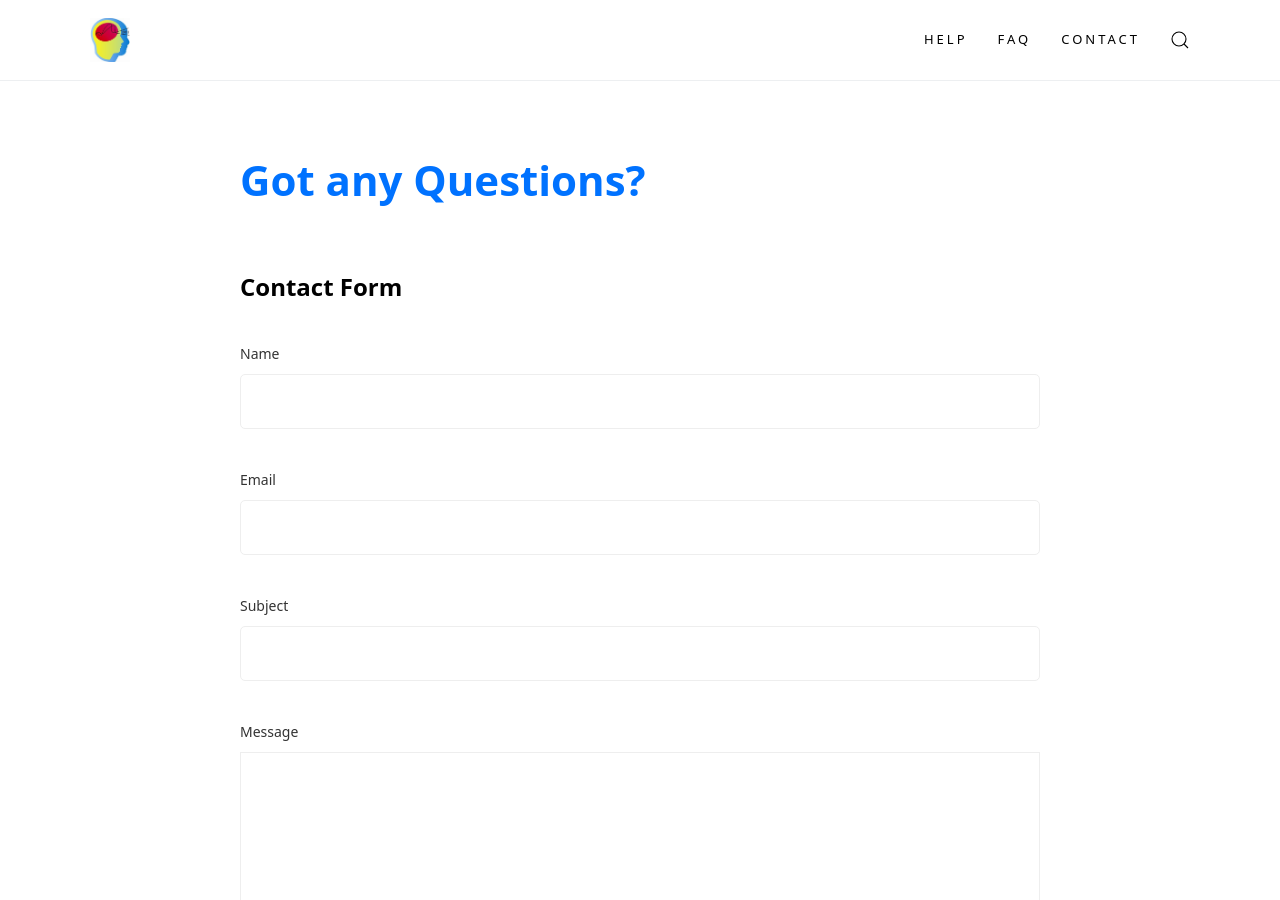
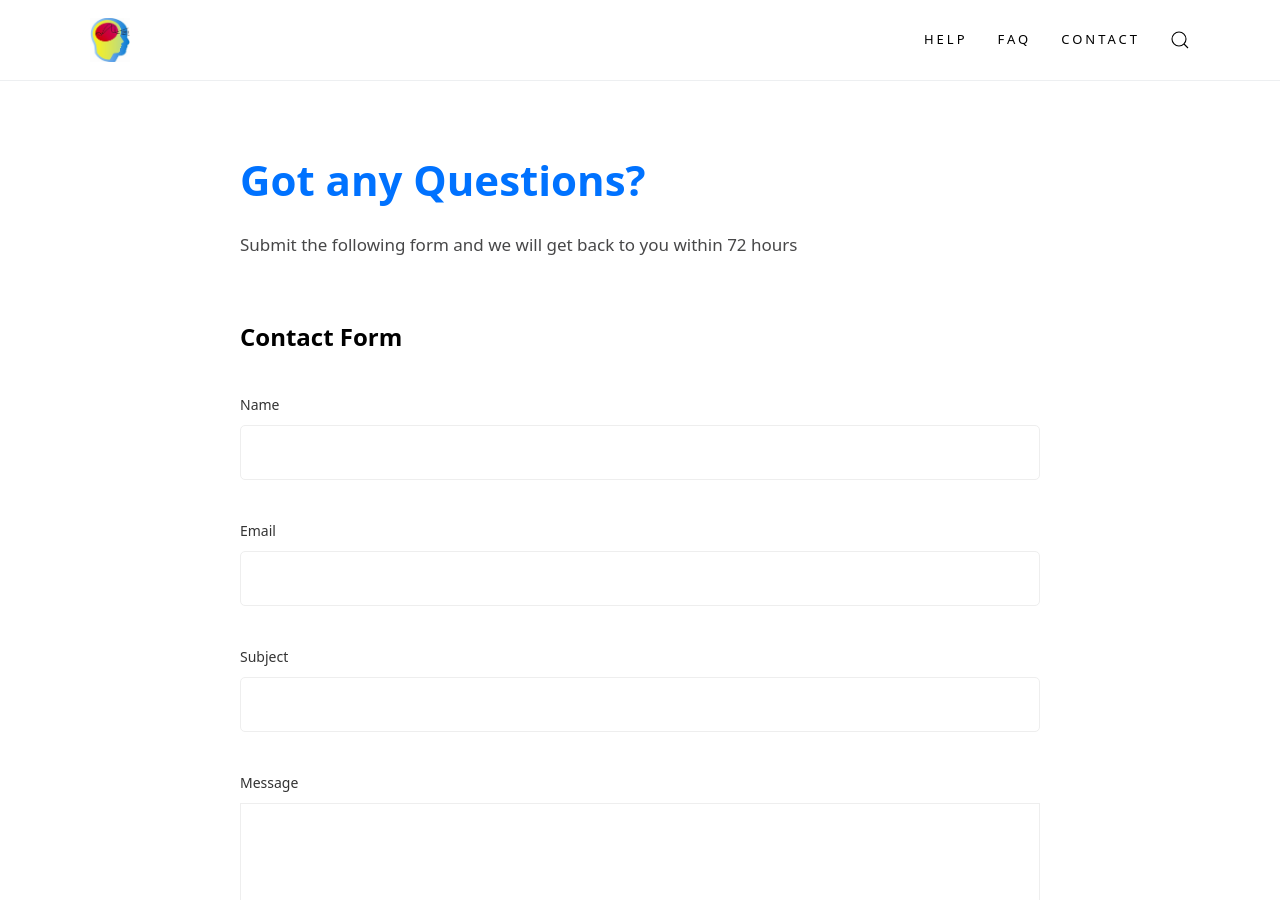
Before and after one commit to BciPy/bcipy.github.io, a Jekyll site: the page built from contact.md, in a window 1280 px wide and 900 px high. Built offline with Jekyll 4.4.1, drawn with Linux system fonts in a browser that asks for light colours.

Commit message:
Contact form update

```diff
--- a/contact.md
+++ b/contact.md
@@ -6,3 +6,5 @@ formspree:
     email: cedeno@ohsu.edu
     redirect: /thanks/
 ---
+
+Submit the following form and we will get back to you within 72 hours
```
